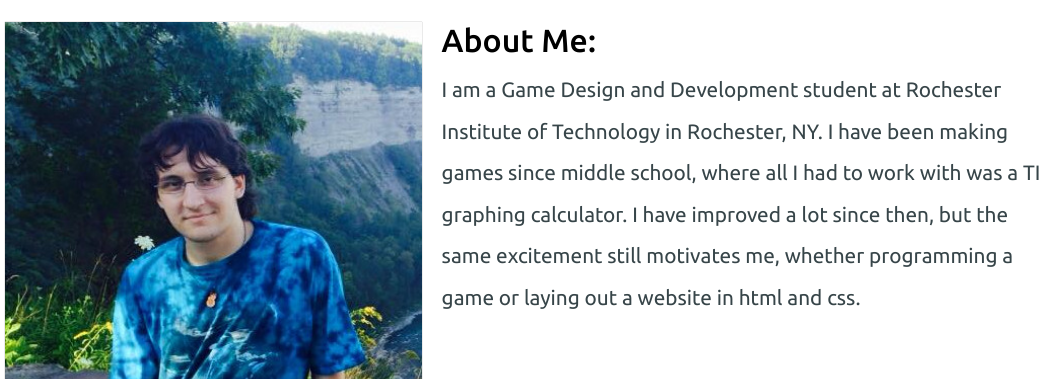
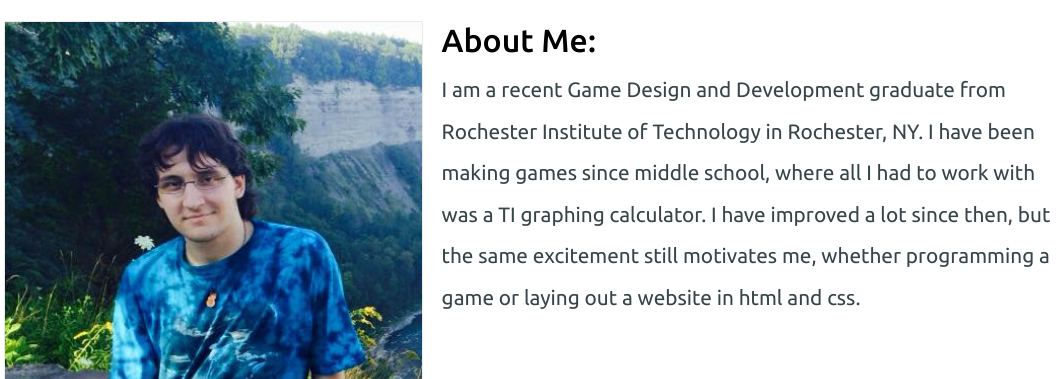
Before and after one commit to ChasParr/chasparr.github.io, a plain HTML site: page contact.html in a window 1280 px wide. Shown: the part 158-537 px from the top of the page, 0-1061 px from the left. Drawn offline with Linux system fonts and the light colour scheme.

Commit message:
Update contact.html

```diff
--- a/contact.html
+++ b/contact.html
@@ -51,7 +51,7 @@
 				<div class="col-6">
 					<h3>About Me:</h3>
 					<p>
-					I am a Game Design and Development student at Rochester Institute of Technology in Rochester, NY.
+					I am a recent Game Design and Development graduate from Rochester Institute of Technology in Rochester, NY.
 					I have been making games since middle school, where all I had to work with was a TI graphing calculator.
 					I have improved a lot since then, but the same excitement still motivates me, whether programming a game
 					or laying out a website in html and css.
```
